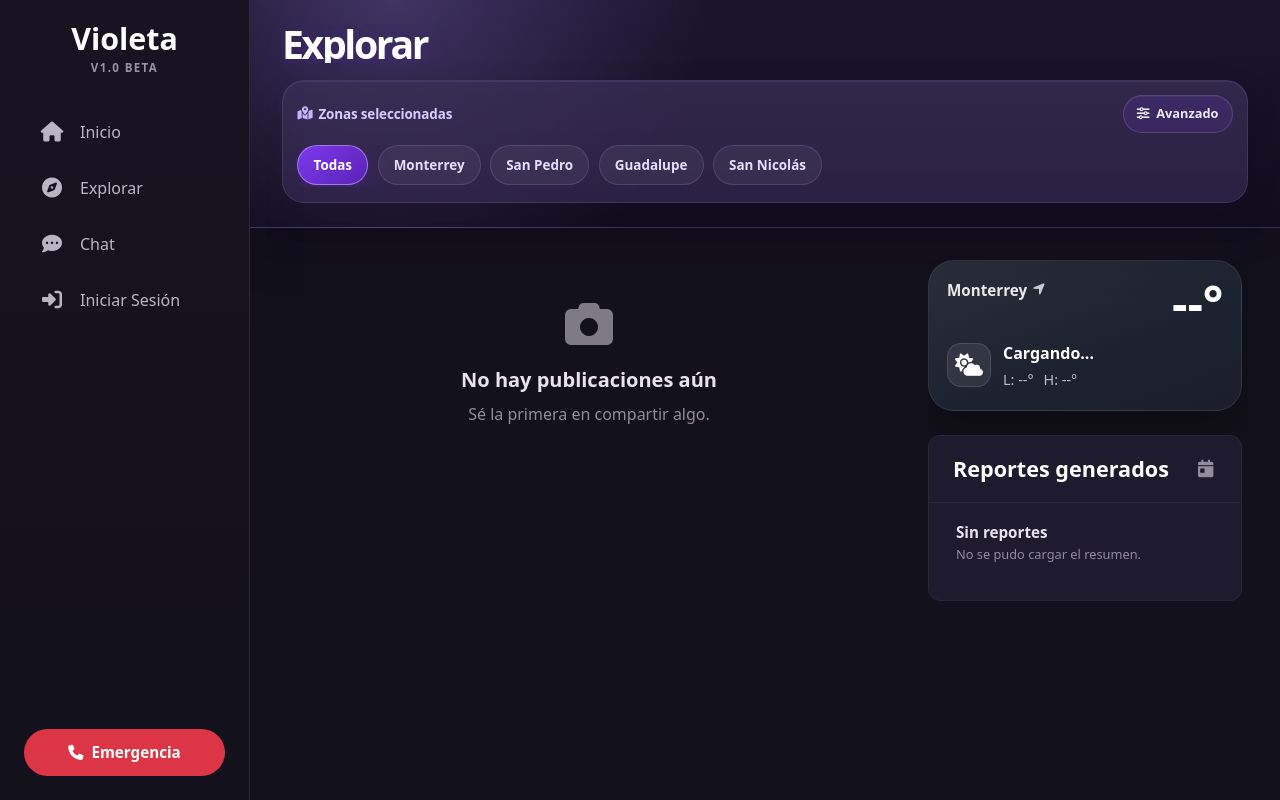
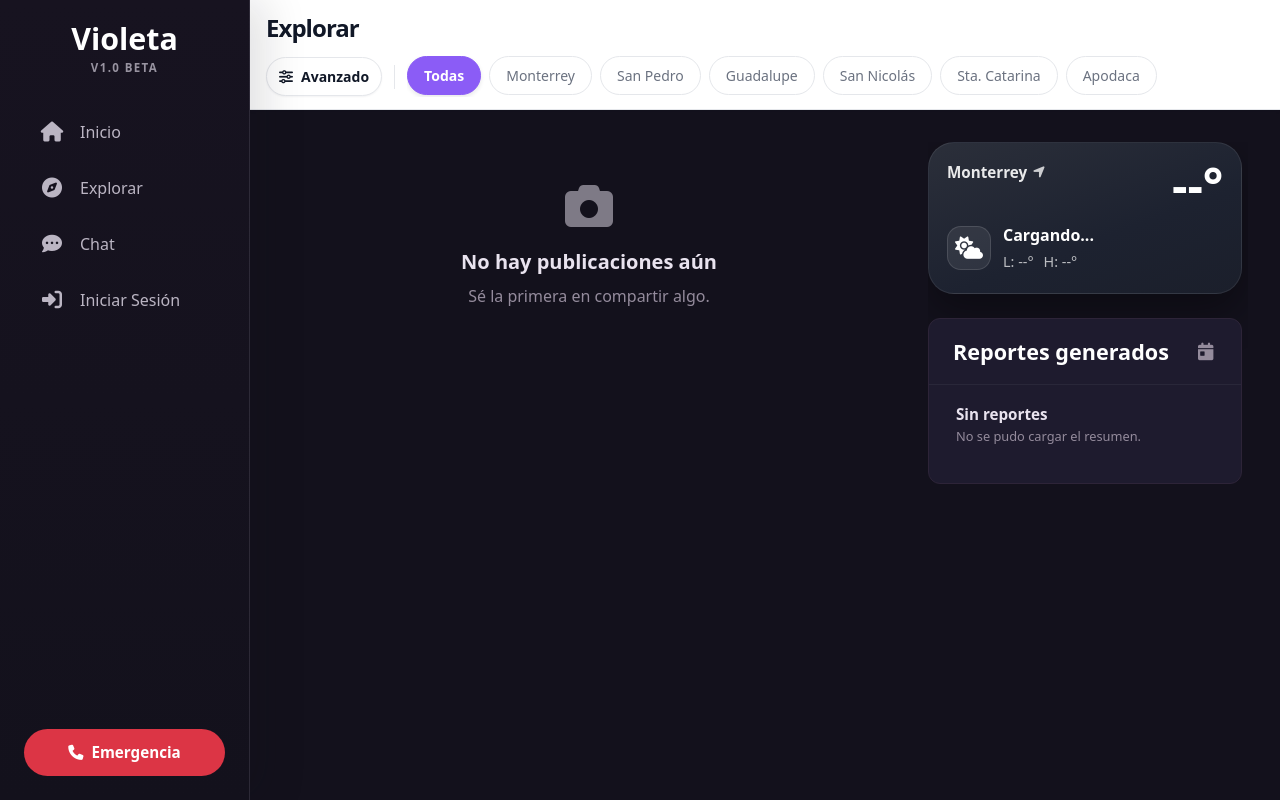
Before and after one commit to Irving1265/Violeta-App, a Python web app: template templates/index.html in a window 1280 px wide. Run offline with Jinja, Linux system fonts and the light colour scheme; the template is opened without the code that fills it, so the values that code supplies are empty; some libraries are stand-ins or nearby versions.

Commit message:
Flatten explore header filters

```diff
--- a/static/css/style.css
+++ b/static/css/style.css
@@ -1603,92 +1603,78 @@ body.post-create-modal-open .floating-create-btn {
     margin-bottom: 1rem;
 }
 
-/* Violeta Header & Search Redesign - Premium UI */
+/* Violeta Header & Filters */
 .violeta-header {
     position: sticky;
     top: 0;
     z-index: 1020;
     width: calc(100% + 2rem);
     margin: calc(-1rem - env(safe-area-inset-top, 0px)) -1rem 1.5rem;
-    padding: calc(1.15rem + env(safe-area-inset-top, 0px)) 1.25rem 1.2rem;
-    background:
-        radial-gradient(circle at 14% 0%, rgba(167, 139, 250, 0.26), transparent 34%),
-        linear-gradient(180deg, rgba(29, 21, 48, 0.98) 0%, rgba(17, 13, 28, 0.96) 100%);
-    border-bottom: 1px solid rgba(167, 139, 250, 0.2);
-    box-shadow: 0 16px 42px rgba(15, 10, 28, 0.34);
-    backdrop-filter: blur(20px);
-    -webkit-backdrop-filter: blur(20px);
-    transition: padding 0.28s ease, box-shadow 0.28s ease, background 0.28s ease;
-    will-change: padding;
+    background: #ffffff;
+    border-bottom: 1px solid #e5e7eb;
+    box-shadow: 0 1px 3px rgba(17, 24, 39, 0.1);
+    display: flex;
+    flex-direction: column;
+    transition: box-shadow 0.28s ease;
 }
 
 .violeta-header.header-scrolled {
-    padding-top: calc(0.65rem + env(safe-area-inset-top, 0px));
-    padding-bottom: 0.75rem;
-    box-shadow: 0 10px 28px rgba(15, 10, 28, 0.26);
+    box-shadow: 0 2px 8px rgba(17, 24, 39, 0.1);
 }
 
 @media (min-width: 768px) {
     .violeta-header {
         margin: calc(-2rem - env(safe-area-inset-top, 0px)) -2rem 2rem;
         width: calc(100% + 4rem);
-        padding: calc(1.5rem + env(safe-area-inset-top, 0px)) 2rem 1.5rem;
-    }
-}
-
-.violeta-header-content {
+    }
+}
+
+.violeta-header-top {
     display: flex;
     align-items: center;
     justify-content: space-between;
     gap: 1rem;
-    margin-bottom: 1.05rem;
-    max-height: 64px;
+    padding: calc(1rem + env(safe-area-inset-top, 0px)) 1rem 0.5rem;
+    max-height: 104px;
     overflow: hidden;
     opacity: 1;
-    transform: translateY(0);
-    transition: max-height 0.28s ease, opacity 0.22s ease, margin 0.28s ease, transform 0.28s ease;
-}
-
-.violeta-header.header-scrolled .violeta-header-content {
+    transition: max-height 0.28s ease, opacity 0.22s ease, padding 0.28s ease;
+}
+
+.violeta-header.header-scrolled .violeta-header-top {
     max-height: 0;
-    margin-bottom: 0;
     opacity: 0;
+    padding-top: 0;
+    padding-bottom: 0;
     pointer-events: none;
-    transform: translateY(-8px);
 }
 
 .violeta-title {
-    font-size: clamp(1.65rem, 5vw, 2.45rem);
-    font-weight: 900;
-    color: #ffffff;
+    font-size: 1.5rem;
+    font-weight: 800;
+    color: #111827;
     margin: 0;
-    letter-spacing: -0.06em;
+    letter-spacing: -0.04em;
     line-height: 1;
-    text-shadow: 0 8px 28px rgba(124, 58, 237, 0.32);
 }
 
 .violeta-admin-mobile-btn {
     display: inline-flex;
     align-items: center;
     justify-content: center;
-    width: 44px;
-    height: 44px;
-    border: 1px solid rgba(196, 181, 253, 0.28);
-    border-radius: 16px;
-    background: linear-gradient(135deg, rgba(124, 58, 237, 0.2), rgba(76, 29, 149, 0.22));
-    color: #ede9fe;
+    width: 40px;
+    height: 40px;
+    border-radius: 999px;
+    color: #6b7280;
     text-decoration: none;
-    box-shadow: inset 0 1px 0 rgba(255, 255, 255, 0.08), 0 10px 24px rgba(76, 29, 149, 0.2);
-    transition: background 0.2s ease, border-color 0.2s ease, color 0.2s ease, transform 0.2s ease;
+    transition: background 0.2s ease, color 0.2s ease;
 }
 
 .violeta-admin-mobile-btn:hover,
 .violeta-admin-mobile-btn:focus-visible {
-    border-color: rgba(221, 214, 254, 0.48);
-    background: linear-gradient(135deg, rgba(139, 92, 246, 0.34), rgba(91, 33, 182, 0.36));
-    color: #ffffff;
+    background: #f5f3ff;
+    color: #7c3aed;
     outline: none;
-    transform: translateY(-1px);
 }
 
 @media (min-width: 768px) {
@@ -1697,107 +1683,94 @@ body.post-create-modal-open .floating-create-btn {
     }
 }
 
-.violeta-city-filters-section {
-    background:
-        linear-gradient(180deg, rgba(255, 255, 255, 0.055), rgba(255, 255, 255, 0.03)),
-        rgba(43, 31, 73, 0.72);
-    border: 1px solid rgba(167, 139, 250, 0.16);
-    border-radius: 22px;
-    padding: 0.9rem;
-    box-shadow: inset 0 1px 0 rgba(255, 255, 255, 0.06), 0 12px 30px rgba(15, 10, 28, 0.18);
-    overflow: hidden;
-}
-
-.violeta-filter-header {
-    display: flex;
-    align-items: center;
-    justify-content: space-between;
-    gap: 0.7rem;
-    margin-bottom: 0.78rem;
-    font-size: 0.84rem;
-}
-
-.violeta-filter-label {
-    display: inline-flex;
-    align-items: center;
-    min-width: 0;
-    color: #d8ccff;
-    font-weight: 800;
-    letter-spacing: -0.01em;
-    white-space: nowrap;
-}
-
-.violeta-filter-label i {
-    margin-right: 6px;
-    color: #c4b5fd;
+.violeta-filters-bar {
+    display: flex;
+    align-items: center;
+    gap: 0.75rem;
+    width: 100%;
+    padding: 0.5rem 1rem 0.75rem;
+    box-sizing: border-box;
 }
 
 .violeta-advanced-btn {
     display: inline-flex;
     align-items: center;
-    justify-content: center;
-    gap: 0.42rem;
+    gap: 0.5rem;
     flex: 0 0 auto;
-    border: 1px solid rgba(196, 181, 253, 0.2);
+    border: 1px solid #e5e7eb;
     border-radius: 999px;
-    background: rgba(124, 58, 237, 0.16);
-    color: #ede9fe;
+    background: #ffffff;
+    color: #111827;
     cursor: pointer;
-    font-size: 0.8rem;
-    font-weight: 850;
-    padding: 0.5rem 0.82rem;
-    min-height: 34px;
-    box-shadow: inset 0 1px 0 rgba(255, 255, 255, 0.06);
-    transition: background 0.2s ease, color 0.2s ease, border-color 0.2s ease, transform 0.2s ease;
+    font-size: 0.875rem;
+    font-weight: 600;
+    padding: 0.5rem 0.75rem;
+    min-height: 38px;
+    white-space: nowrap;
+    box-shadow: 0 1px 2px rgba(17, 24, 39, 0.05);
+    transition: background 0.2s ease, color 0.2s ease, transform 0.2s ease;
 }
 
 .violeta-advanced-btn:hover,
 .violeta-advanced-btn:focus-visible {
-    background: rgba(124, 58, 237, 0.28);
-    border-color: rgba(221, 214, 254, 0.38);
-    color: #ffffff;
+    background: #f5f3ff;
+    color: #7c3aed;
     outline: none;
-    transform: translateY(-1px);
+}
+
+.violeta-advanced-btn:active {
+    transform: scale(0.98);
+}
+
+.filter-divider {
+    flex: 0 0 auto;
+    width: 1px;
+    height: 24px;
+    background: #e5e7eb;
 }
 
 .violeta-chip-container {
     display: flex;
-    gap: 0.58rem;
+    flex: 1 1 auto;
+    min-width: 0;
+    gap: 0.5rem;
     overflow-x: auto;
-    padding: 0 0 0.15rem;
-    scrollbar-width: thin;
+    padding: 0 0 2px;
+    scrollbar-width: none;
+    -ms-overflow-style: none;
     -webkit-overflow-scrolling: touch;
-    scroll-snap-type: x proximity;
+    scroll-behavior: smooth;
 }
 
 .violeta-chip-container::-webkit-scrollbar {
-    height: 4px;
-}
-
-.violeta-chip-container::-webkit-scrollbar-thumb {
-    background: rgba(196, 181, 253, 0.24);
-    border-radius: 4px;
-}
-
-.violeta-city-filters-section .violeta-chip {
+    display: none;
+}
+
+.violeta-chip-container .violeta-chip {
     flex: 0 0 auto;
-    border: 1px solid rgba(196, 181, 253, 0.16);
+    border: 1px solid #e5e7eb;
     border-radius: 999px;
-    padding: 0.55rem 0.95rem;
-    background: rgba(255, 255, 255, 0.055);
-    color: #e5ddff;
-    font-size: 0.84rem;
-    font-weight: 800;
-    scroll-snap-align: start;
+    padding: 0.5rem 1rem;
+    background: #ffffff;
+    color: #6b7280;
+    font-size: 0.875rem;
+    font-weight: 500;
     box-shadow: none;
     filter: none;
-}
-
-.violeta-city-filters-section .violeta-chip.active {
-    background: linear-gradient(135deg, #7c3aed, #5b21b6);
-    border-color: rgba(221, 214, 254, 0.45);
+    cursor: pointer;
+    transition: border-color 0.2s ease, color 0.2s ease, background 0.2s ease;
+}
+
+.violeta-chip-container .violeta-chip:hover {
+    border-color: #8b5cf6;
+    color: #7c3aed;
+}
+
+.violeta-chip-container .violeta-chip.active {
+    background: #8b5cf6;
+    border-color: #8b5cf6;
     color: #ffffff;
-    box-shadow: 0 10px 24px rgba(91, 33, 182, 0.34);
+    box-shadow: 0 2px 4px rgba(17, 24, 39, 0.1);
     filter: none;
 }
 
@@ -1986,24 +1959,12 @@ body.post-create-modal-open .floating-create-btn {
     .violeta-header {
         width: calc(100% + 2rem);
         max-width: 100vw;
-        padding: calc(1rem + env(safe-area-inset-top, 0px)) 1rem 1rem;
         overflow: hidden;
-    }
-
-    .violeta-filter-header {
-        align-items: center;
-        flex-direction: row;
     }
 
     .violeta-advanced-btn {
         width: auto;
         justify-content: center;
-    }
-
-    .violeta-city-filters-section {
-        width: 100%;
-        max-width: 100%;
-        overflow: hidden;
     }
 
     .violeta-chip-container {
--- a/templates/base.html
+++ b/templates/base.html
@@ -29,7 +29,7 @@
     {% if request.endpoint in ['index', 'hotspots_page', 'safety_center'] %}
     <link rel="stylesheet" href="{{ url_for('static', filename='vendor/leaflet/leaflet.css') }}" />
     {% endif %}
-    <link rel="stylesheet" href="{{ url_for('static', filename='css/style.css') }}?v=20260524-explore-header-scroll-v1">
+    <link rel="stylesheet" href="{{ url_for('static', filename='css/style.css') }}?v=20260524-flat-explore-header-v1">
     {% if request.endpoint in ['register', 'forgot_password', 'login', 'reset_password', 'force_password_reset'] %}
     <link rel="stylesheet" href="{{ url_for('static', filename='css/auth_page.css') }}?v=20260507-auth-split-v1">
     {% endif %}
--- a/templates/index.html
+++ b/templates/index.html
@@ -5,8 +5,8 @@
 {% set near_selected = feed_filters.get('near') if feed_filters else false %}
 
 {% block content %}
-<header class="violeta-header">
-    <div class="violeta-header-content">
+<header class="violeta-header" id="mainHeader">
+    <div class="violeta-header-top">
         <h1 class="violeta-title">Explorar</h1>
         {% if current_user.is_authenticated and current_user_can_access_admin_panel %}
         <a href="{{ url_for('admin_panel') }}" class="violeta-admin-mobile-btn" aria-label="Abrir panel de admin" title="Panel de admin">
@@ -15,15 +15,12 @@
         {% endif %}
     </div>
 
-    <div class="violeta-city-filters-section">
-        <div class="violeta-filter-header">
-            <span class="violeta-filter-label">
-                <i class="fas fa-map-marked-alt"></i> Zonas seleccionadas
-            </span>
-            <button class="violeta-advanced-btn" type="button" id="openAdvancedFilters">
-                <i class="fas fa-sliders-h"></i> Avanzado
-            </button>
-        </div>
+    <div class="violeta-filters-bar">
+        <button class="violeta-advanced-btn" type="button" id="openAdvancedFilters">
+            <i class="fas fa-sliders-h"></i> <span>Avanzado</span>
+        </button>
+
+        <div class="filter-divider"></div>
 
         <div class="violeta-chip-container" id="cityChipContainer">
             <button class="violeta-chip {{ 'active' if city_selected == 'all' else '' }}" data-city="all">Todas</button>
@@ -31,6 +28,8 @@
             <button class="violeta-chip {{ 'active' if city_selected == 'san-pedro' else '' }}" data-city="san-pedro">San Pedro</button>
             <button class="violeta-chip {{ 'active' if city_selected == 'guadalupe' else '' }}" data-city="guadalupe">Guadalupe</button>
             <button class="violeta-chip {{ 'active' if city_selected == 'san-nicolas' else '' }}" data-city="san-nicolas">San Nicolás</button>
+            <button class="violeta-chip {{ 'active' if city_selected == 'santa-catarina' else '' }}" data-city="santa-catarina">Sta. Catarina</button>
+            <button class="violeta-chip {{ 'active' if city_selected == 'apodaca' else '' }}" data-city="apodaca">Apodaca</button>
         </div>
     </div>
 
@@ -233,5 +232,5 @@
         }
     };
 </script>
-<script src="{{ url_for('static', filename='js/index_page.js') }}?v=20260524-explore-header-scroll-v1" defer></script>
+<script src="{{ url_for('static', filename='js/index_page.js') }}?v=20260524-flat-explore-header-v1" defer></script>
 {% endblock %}
```
Also changed, not shown: scripts/smoke_test_cases.py (+16 -9 lines).
